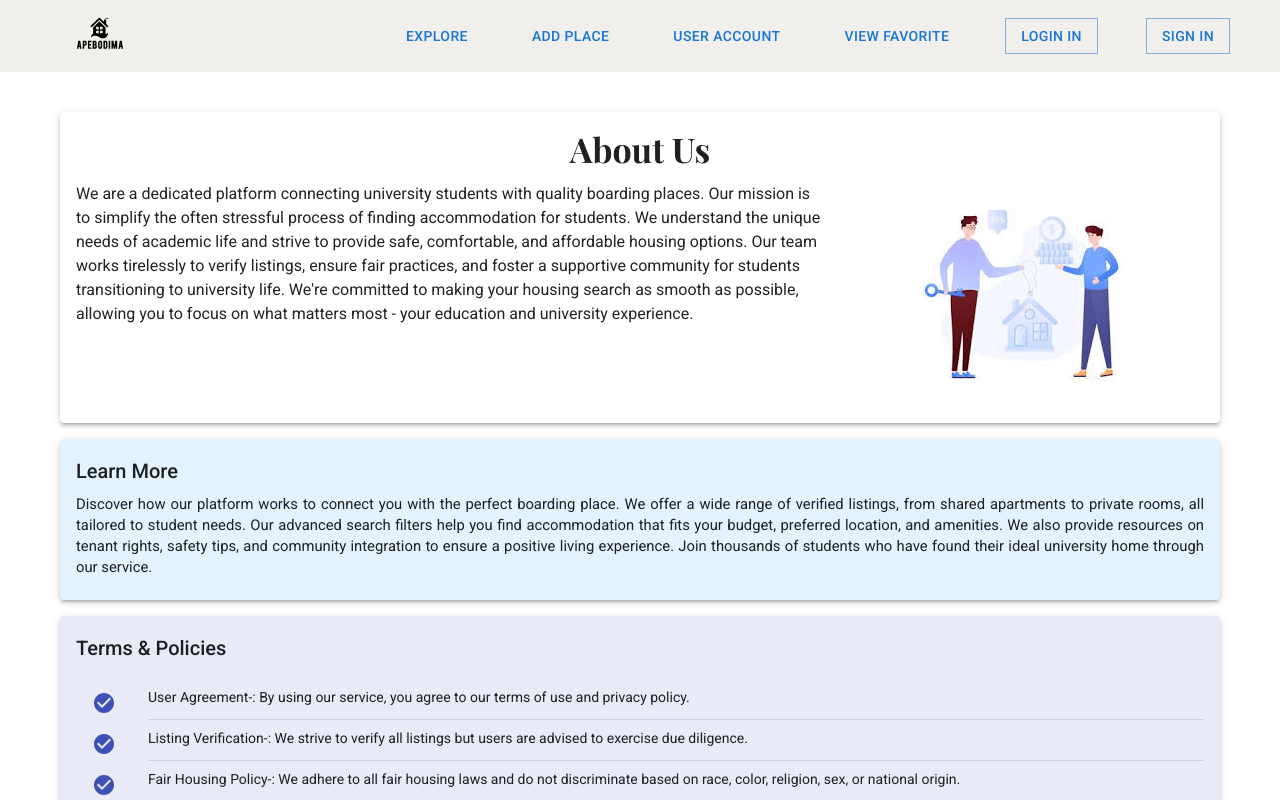
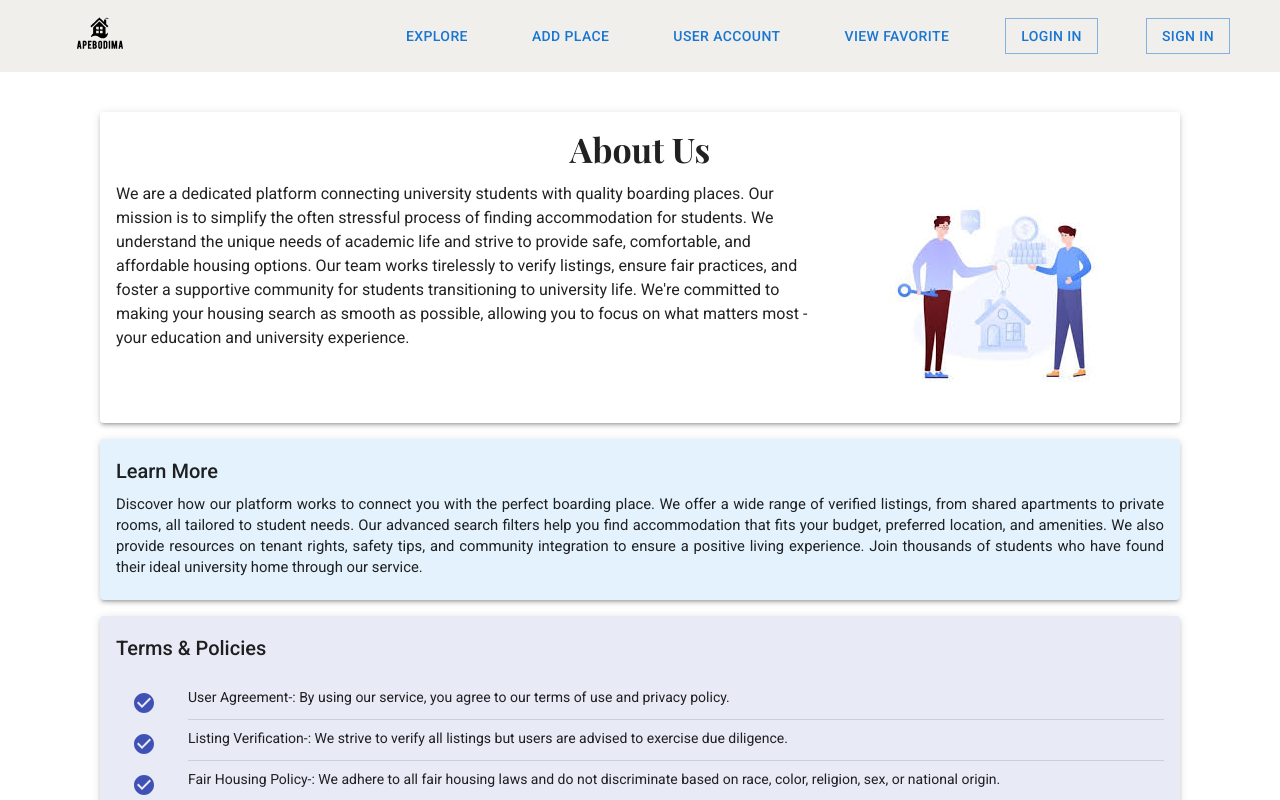
Before and after one commit to catherineambrad/RentManagement-springboot, a React (Create React App) app in the folder webapp-frontend/: page /a in a window 1280 px wide. Built offline with nearby package versions, Linux system fonts and the light colour scheme; a web font is replaced by a local one.

Commit message:
Fixing about us page's right & left margings as relevant

```diff
--- a/webapp-frontend/src/pages/AboutUs.jsx
+++ b/webapp-frontend/src/pages/AboutUs.jsx
@@ -59,7 +59,7 @@ const AboutUs = () => {
 
   return (
     <ThemeProvider theme={theme}>
-      <Box sx={{ px: { xs: '60px' }, maxWidth: '100%', overflow: 'hidden' }}>
+      <Box sx={{ px: { xs: '60px' ,lg : '100px' }, maxWidth: '100%', overflow: 'hidden' }}>
         <Box my={4}>
           <Paper elevation={3} sx={{ p: 2, mb: 2 }}>
             <Box display="flex" flexDirection="column" alignItems="center">
```
